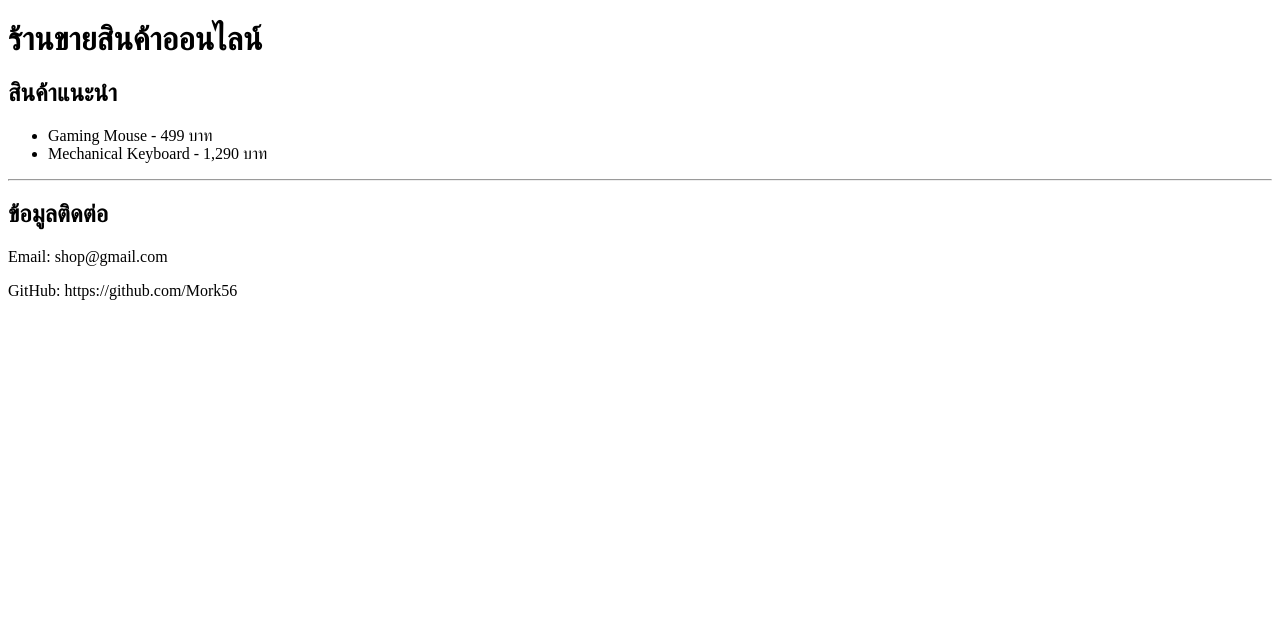
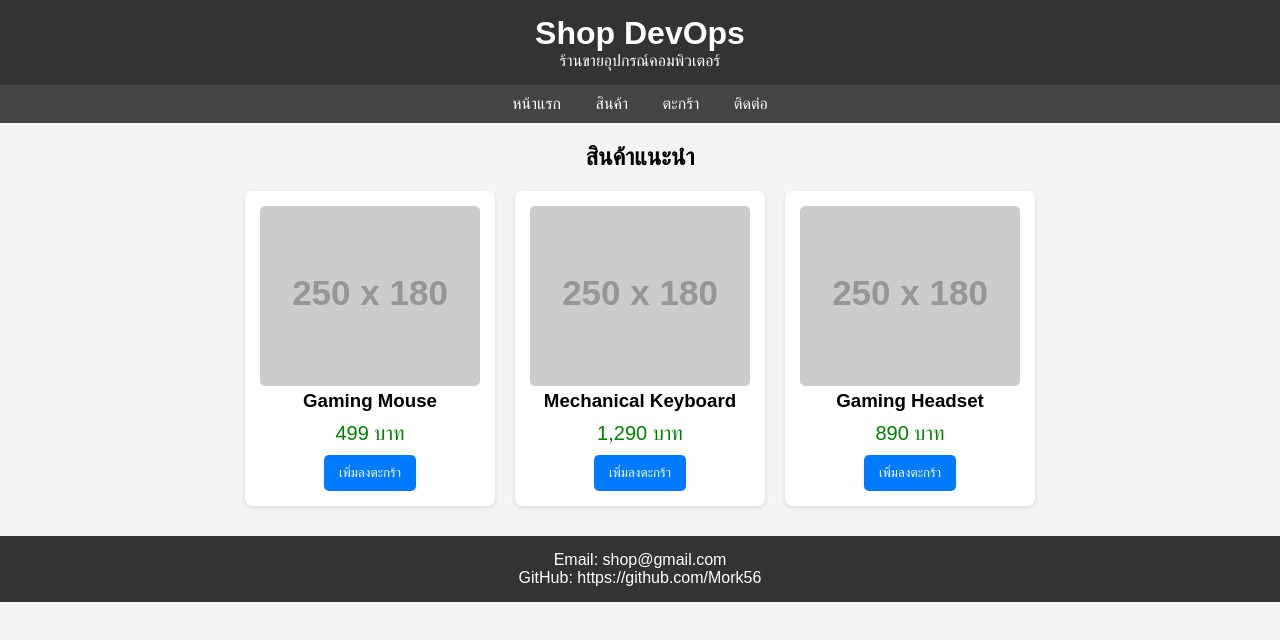
Before and after one commit to Mork56/shop-devops, a website: page index.html in a window 1280 px wide. Drawn offline with Linux system fonts and the light colour scheme; placeholder pictures from the web are drawn by us.

Commit message:
เพิ่มไฟล์ให้สวยงามแล้ว

```diff
--- a/index.html
+++ b/index.html
@@ -1,24 +1,145 @@
 <!DOCTYPE html>
-<html>
+<html lang="th">
 <head>
+    <meta charset="UTF-8">
+    <meta name="viewport" content="width=device-width, initial-scale=1.0">
     <title>Shop DevOps</title>
+
+    <style>
+        *{
+            margin:0;
+            padding:0;
+            box-sizing:border-box;
+            font-family:Arial,sans-serif;
+        }
+
+        body{
+            background:#f4f4f4;
+        }
+
+        header{
+            background:#333;
+            color:white;
+            padding:15px;
+            text-align:center;
+        }
+
+        nav{
+            background:#444;
+            padding:10px;
+            text-align:center;
+        }
+
+        nav a{
+            color:white;
+            text-decoration:none;
+            margin:0 15px;
+        }
+
+        .container{
+            width:90%;
+            max-width:1000px;
+            margin:20px auto;
+        }
+
+        .products{
+            display:flex;
+            gap:20px;
+            flex-wrap:wrap;
+            justify-content:center;
+        }
+
+        .card{
+            background:white;
+            width:250px;
+            padding:15px;
+            border-radius:8px;
+            box-shadow:0 2px 5px rgba(0,0,0,0.1);
+            text-align:center;
+        }
+
+        .card img{
+            width:100%;
+            height:180px;
+            object-fit:cover;
+            border-radius:5px;
+        }
+
+        .price{
+            color:green;
+            font-size:20px;
+            margin:10px 0;
+        }
+
+        button{
+            background:#007bff;
+            color:white;
+            border:none;
+            padding:10px 15px;
+            border-radius:5px;
+            cursor:pointer;
+        }
+
+        footer{
+            margin-top:30px;
+            background:#333;
+            color:white;
+            text-align:center;
+            padding:15px;
+        }
+    </style>
 </head>
 <body>
 
-    <h1>ร้านขายสินค้าออนไลน์</h1>
+    <header>
+        <h1>Shop DevOps</h1>
+        <p>ร้านขายอุปกรณ์คอมพิวเตอร์</p>
+    </header>
 
-    <h2>สินค้าแนะนำ</h2>
+    <nav>
+        <a href="#">หน้าแรก</a>
+        <a href="#">สินค้า</a>
+        <a href="#">ตะกร้า</a>
+        <a href="#">ติดต่อ</a>
+    </nav>
 
-    <ul>
-        <li>Gaming Mouse - 499 บาท</li>
-        <li>Mechanical Keyboard - 1,290 บาท</li>
-    </ul>
+    <div class="container">
 
-    <hr>
+        <h2 style="text-align:center; margin-bottom:20px;">
+            สินค้าแนะนำ
+        </h2>
 
-    <h2>ข้อมูลติดต่อ</h2>
-    <p>Email: shop@gmail.com</p>
-    <p>GitHub: https://github.com/Mork56</p>
+        <div class="products">
+
+            <div class="card">
+                <img src="https://via.placeholder.com/250x180" alt="">
+                <h3>Gaming Mouse</h3>
+                <p class="price">499 บาท</p>
+                <button>เพิ่มลงตะกร้า</button>
+            </div>
+
+            <div class="card">
+                <img src="https://via.placeholder.com/250x180" alt="">
+                <h3>Mechanical Keyboard</h3>
+                <p class="price">1,290 บาท</p>
+                <button>เพิ่มลงตะกร้า</button>
+            </div>
+
+            <div class="card">
+                <img src="https://via.placeholder.com/250x180" alt="">
+                <h3>Gaming Headset</h3>
+                <p class="price">890 บาท</p>
+                <button>เพิ่มลงตะกร้า</button>
+            </div>
+
+        </div>
+
+    </div>
+
+    <footer>
+        <p>Email: shop@gmail.com</p>
+        <p>GitHub: https://github.com/Mork56</p>
+    </footer>
 
 </body>
 </html>
```
